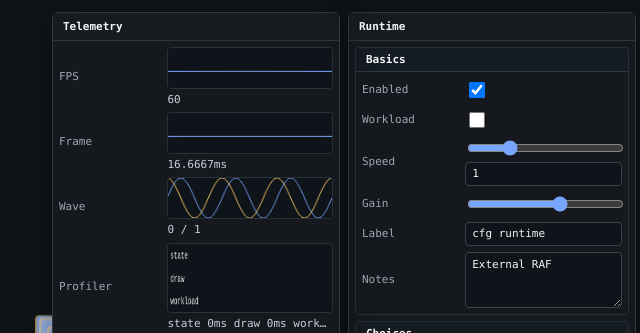
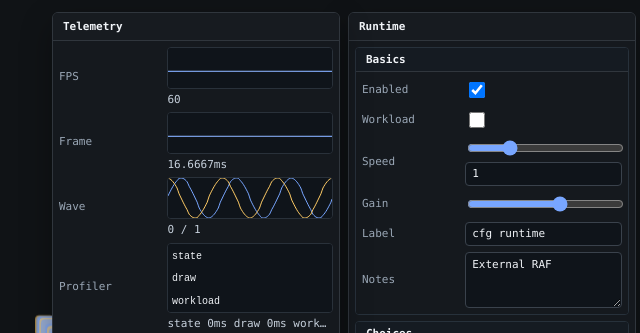
Before and after one commit to u29dc/cfg, a website built with Vite: page demo/index.html in a window 1280 px wide. Shown: the top 333 px of the page, 632-1272 px from the left. Built offline with nearby package versions, Linux system fonts and the light colour scheme.

Commit message:
refactor(telemetry): tighten runtime tokens and rendering

```diff
--- a/demo/src/main.ts
+++ b/demo/src/main.ts
@@ -47,6 +47,7 @@
 	canvasHeight: 720,
 	frameClamp: 64,
 	logEvery: 90,
+	hudEvery: 4,
 	tau: Math.PI * 2,
 	centerInfluence: 0.24,
 	phaseStep: 0.07,
@@ -125,6 +126,7 @@
 let pulse = 0;
 let lastTime = 0;
 let workloadCost = 0;
+let hudKey = '';
 const cfg = createCfg({ scheduler: 'external' });
 
 const controls = cfg.pane({ id: 'runtime', title: 'Runtime' });
@@ -233,28 +235,36 @@
 	const dt = Math.min(demoMetrics.frameClamp, time - lastTime || theme.metrics.frameBudget);
 	lastTime = time;
 	frameCount += 1;
-	pulse += (dt / 1000) * state.speed;
+	pulse += (dt / theme.metrics.millisPerSecond) * state.speed;
 	if (frameCount % demoMetrics.logEvery === 0) {
 		log.push(`${state.mode} ${frameCount}`);
 	}
+	if (frameCount % demoMetrics.hudEvery === 0) {
+		renderHud();
+	}
+	wave.push([Math.sin(pulse * demoMetrics.tau), Math.cos(pulse * demoMetrics.tau)]);
+	fps.push(theme.metrics.millisPerSecond / dt);
+	frame.push(dt);
+}
+
+function renderHud() {
+	const snapshot = {
+		enabled: state.enabled,
+		mode: state.mode,
+		density: state.density,
+		range: state.range,
+		position: state.position,
+	};
+	const key = `${state.label}|${state.mode}|${state.speed}|${state.point.x}|${state.point.y}|${JSON.stringify(snapshot)}`;
+	if (key === hudKey) {
+		return;
+	}
+	hudKey = key;
 	labelNode.textContent = state.label;
 	modeNode.textContent = state.mode;
 	speedNode.textContent = `${state.speed.toFixed(2)}x`;
 	pointNode.textContent = `${state.point.x.toFixed(2)}, ${state.point.y.toFixed(2)}`;
-	stateNode.textContent = JSON.stringify(
-		{
-			enabled: state.enabled,
-			mode: state.mode,
-			density: state.density,
-			range: state.range,
-			position: state.position,
-		},
-		null,
-		2,
-	);
-	wave.push([Math.sin(pulse * demoMetrics.tau), Math.cos(pulse * demoMetrics.tau)]);
-	fps.push(1_000 / dt);
-	frame.push(dt);
+	stateNode.textContent = JSON.stringify(snapshot, null, 2);
 }
 
 function draw(time: number) {
--- a/examples/public.ts
+++ b/examples/public.ts
@@ -80,13 +80,13 @@
 	media.image(state, 'image', { accept: 'image/png,image/jpeg,image/webp' });
 
 	const telemetry = cfg.pane({ id: 'telemetry', title: 'Telemetry', collapsed: false });
-	const fps = telemetry.fpsGraph({ label: 'FPS', min: 0, max: theme.metrics.fpsMax, target: theme.metrics.fpsTarget, history: theme.metrics.profileHistory });
-	const frame = telemetry.frameGraph({ label: 'Frame', min: 0, max: theme.metrics.frameMax, target: theme.metrics.frameBudget, unit: 'ms', history: theme.metrics.profileHistory });
+	const fps = telemetry.fpsGraph({ label: 'FPS', min: 0, max: theme.metrics.fpsMax, target: theme.metrics.fpsTarget, history: theme.metrics.graphHistory });
+	const frame = telemetry.frameGraph({ label: 'Frame', min: 0, max: theme.metrics.frameMax, target: theme.metrics.frameBudget, unit: 'ms', history: theme.metrics.graphHistory });
 	const waveform = telemetry.waveformGraph({
 		label: 'Waveform',
 		min: -1,
 		max: 1,
-		history: theme.metrics.profileHistory,
+		history: theme.metrics.graphHistory,
 		series: [{ label: 'sin' }, { label: 'cos', color: theme.palette.gold }],
 	});
 	const profiler = telemetry.profiler({ label: 'Profiler' });
--- a/packages/core/src/engine.ts
+++ b/packages/core/src/engine.ts
@@ -1,6 +1,7 @@
 import { Frame } from './frame';
 import { Ids } from './id';
 import { Settings } from './settings';
+import { theme } from './theme';
 import type { CancelRaf, CfgOptions, Clock, FrameProfiler, FrameRenderable, FrameSampler, RuntimeItem, SchedulerMode } from './types';
 
 export class Engine {
@@ -57,7 +58,7 @@
 		this.assert();
 		const sample = this.frame.begin(time, this.clock());
 		if (sample.delta > 0) {
-			this.#sample('fps', 1_000 / sample.delta);
+			this.#sample('fps', theme.metrics.millisPerSecond / sample.delta);
 		}
 		for (const profiler of this.#profilers) {
 			profiler.beginFrame(sample.frame);
--- a/packages/core/src/frame.ts
+++ b/packages/core/src/frame.ts
@@ -1,3 +1,4 @@
+import { theme } from './theme';
 import { clamp, finite } from './utils/math';
 
 export interface FrameSample {
@@ -19,14 +20,12 @@
 
 	begin(time: number, now: number) {
 		const safe = finite(time, this.#sample.time);
-		const delta = Number.isFinite(this.#sample.time) ? clamp(safe - this.#sample.time, 0, 1_000) : 0;
-		this.#sample = {
-			frame: this.#sample.frame + 1,
-			time: safe,
-			delta,
-			start: now,
-			duration: 0,
-		};
+		const delta = Number.isFinite(this.#sample.time) ? clamp(safe - this.#sample.time, 0, theme.metrics.frameDeltaMax) : 0;
+		this.#sample.frame += 1;
+		this.#sample.time = safe;
+		this.#sample.delta = delta;
+		this.#sample.start = now;
+		this.#sample.duration = 0;
 		return this.#sample;
 	}
 
--- a/packages/core/src/profiler.ts
+++ b/packages/core/src/profiler.ts
@@ -6,6 +6,7 @@
 	readonly #values: Float32Array;
 	#index = 0;
 	#count = 0;
+	#sum = 0;
 	latest = 0;
 	max = 0;
 
@@ -21,20 +22,25 @@
 	add(value: number) {
 		this.latest += Math.max(0, value);
 		this.max = Math.max(this.max, this.latest);
+		if (this.#count === this.#values.length) {
+			this.#sum -= this.#values[this.#index] ?? 0;
+		} else {
+			this.#count += 1;
+		}
 		this.#values[this.#index] = this.latest;
+		this.#sum += this.latest;
 		this.#index = (this.#index + 1) % this.#values.length;
-		this.#count = Math.min(this.#count + 1, this.#values.length);
+	}
+
+	get average() {
+		return this.#count > 0 ? this.#sum / this.#count : 0;
 	}
 
 	snapshot(): EntrySnapshot {
-		let sum = 0;
-		for (let index = 0; index < this.#count; index += 1) {
-			sum += this.#values[index] ?? 0;
-		}
 		return {
 			label: this.label,
 			latest: this.latest,
-			average: this.#count > 0 ? sum / this.#count : 0,
+			average: this.average,
 			max: this.max,
 		};
 	}
@@ -100,6 +106,10 @@
 		};
 	}
 
+	entries() {
+		return this.#entries.values();
+	}
+
 	clear() {
 		this.#entries.clear();
 		this.#stack.length = 0;
@@ -117,5 +127,5 @@
 }
 
 function clean(label: string) {
-	return label.trim().slice(0, 80) || 'section';
+	return label.trim().slice(0, theme.metrics.profileLabelMax) || 'section';
 }
--- a/packages/core/src/theme.ts
+++ b/packages/core/src/theme.ts
@@ -34,16 +34,32 @@
 	},
 	metrics: {
 		frameBudget: 16.67,
+		frameDeltaMax: 1_000,
 		fpsTarget: 60,
 		fpsMax: 144,
 		frameMax: 40,
+		millisPerSecond: 1_000,
+		graphWidth: 180,
 		graphHeight: 42,
 		graphHistory: 180,
+		graphHistoryMax: 720,
 		graphMinHistory: 16,
 		profileHistory: 120,
+		profileLabelMax: 80,
+		profilerRows: 8,
+		profilerReadout: 3,
+		profilerFontSize: 10,
+		profilerInset: 4,
+		profilerBarInset: 2,
 		profilerWidth: 280,
 		profilerHeight: 70,
 		padSize: 96,
 		bezierSize: 96,
+		colorSwatchSize: 20,
+		paletteSwatchSize: 18,
+		monitorHz: 8,
+		logRows: 4,
+		logRowsMax: 12,
+		logBuffer: 100,
 	},
 } as const satisfies Theme;
--- a/packages/vanilla/src/controls/color.ts
+++ b/packages/vanilla/src/controls/color.ts
@@ -16,8 +16,8 @@
 		this.#binding = binding;
 		this.#canvas = owner.doc.createElement('canvas');
 		this.#canvas.className = 'cfg-swatch-canvas';
-		this.#canvas.width = 20;
-		this.#canvas.height = 20;
+		this.#canvas.width = theme.metrics.colorSwatchSize;
+		this.#canvas.height = theme.metrics.colorSwatchSize;
 		this.#picker = owner.doc.createElement('input');
 		this.#picker.type = 'color';
 		this.#picker.className = 'cfg-color-picker';
@@ -46,7 +46,7 @@
 		const value = this.get();
 		this.#text.value = value;
 		this.#picker.value = six(value);
-		swatch(this.#canvas.getContext('2d'), value, 20);
+		swatch(this.#canvas.getContext('2d'), value, theme.metrics.colorSwatchSize);
 	}
 
 	#set(value: string, event: 'input' | 'change') {
@@ -77,10 +77,10 @@
 			button.dataset['cfgValue'] = item.value;
 			button.disabled = options.readonly ?? false;
 			const canvas = owner.doc.createElement('canvas');
-			canvas.width = 18;
-			canvas.height = 18;
+			canvas.width = theme.metrics.paletteSwatchSize;
+			canvas.height = theme.metrics.paletteSwatchSize;
 			canvas.className = 'cfg-swatch-canvas';
-			swatch(canvas.getContext('2d'), item.value, 18);
+			swatch(canvas.getContext('2d'), item.value, theme.metrics.paletteSwatchSize);
 			button.append(canvas);
 			button.addEventListener('click', () => this.#choose(item.value));
 			this.#buttons.push(button);
--- a/packages/vanilla/src/controls/monitor.ts
+++ b/packages/vanilla/src/controls/monitor.ts
@@ -1,8 +1,6 @@
 import type { LogMonitor, LogOptions, MonitorOptions } from '@u29dc/cfg-core';
-import { output } from '@u29dc/cfg-core';
+import { clamp, output, theme } from '@u29dc/cfg-core';
 import { Base, type Owner } from '../base';
-
-const defaultHz = 8;
 
 export class Monitor<T> extends Base<T> {
 	readonly #getValue: () => T;
@@ -18,7 +16,7 @@
 		super(owner, 'monitor', { ...options, serialize: false }, initial);
 		this.#getValue = getter;
 		this.#format = options.format ?? ((value) => String(value ?? ''));
-		this.#interval = 1_000 / (options.throttleHz ?? defaultHz);
+		this.#interval = theme.metrics.millisPerSecond / (options.throttleHz ?? theme.metrics.monitorHz);
 		this.#value = initial;
 		this.#readout = output(owner.doc, 'cfg-readout');
 		this.field.append(this.#readout);
@@ -59,11 +57,11 @@
 
 	constructor(owner: Owner, options: LogOptions) {
 		super(owner, 'log-monitor', { ...options, serialize: false }, []);
-		this.#limit = Math.max(1, Math.floor(options.bufferSize ?? 100));
-		this.#interval = 1_000 / (options.throttleHz ?? defaultHz);
+		this.#limit = Math.max(1, Math.floor(options.bufferSize ?? theme.metrics.logBuffer));
+		this.#interval = theme.metrics.millisPerSecond / (options.throttleHz ?? theme.metrics.monitorHz);
 		this.#readout = owner.doc.createElement('pre');
 		this.#readout.className = 'cfg-log';
-		this.#readout.style.maxBlockSize = `${Math.max(1, Math.floor(options.rows ?? 4)) * 1.2}em`;
+		this.#readout.dataset['cfgRows'] = String(clamp(Math.floor(options.rows ?? theme.metrics.logRows), 1, theme.metrics.logRowsMax));
 		this.field.append(this.#readout);
 	}
 
--- a/packages/vanilla/src/telemetry/graph.ts
+++ b/packages/vanilla/src/telemetry/graph.ts
@@ -1,6 +1,7 @@
 import type { GraphOptions, TelemetryGraph } from '@u29dc/cfg-core';
-import { clamp, output, ratio, Series, text, theme } from '@u29dc/cfg-core';
+import { clamp, output, Series, text, theme } from '@u29dc/cfg-core';
 import { Base, type Owner } from '../base';
+import { fit } from '../utils/canvas';
 import { color } from '../utils/color';
 
 type Mode = 'graph' | 'waveform' | 'fps' | 'frame';
@@ -27,13 +28,13 @@
 		);
 		this.#options = options;
 		this.#mode = mode;
-		const history = Math.max(theme.metrics.graphMinHistory, Math.floor(options.history ?? theme.metrics.graphHistory));
+		const history = Math.floor(clamp(options.history ?? theme.metrics.graphHistory, theme.metrics.graphMinHistory, theme.metrics.graphHistoryMax));
 		const series = options.series?.length ? options.series : [{ label: options.label ?? mode }];
 		this.#series = series.map((item, index) => new Series(seriesOptions(item, index, history)));
 		this.#canvas = owner.doc.createElement('canvas');
 		this.#canvas.className = 'cfg-graph';
-		this.#canvas.width = history;
-		this.#canvas.height = theme.metrics.graphHeight * ratio();
+		this.#canvas.width = theme.metrics.graphWidth;
+		this.#canvas.height = theme.metrics.graphHeight;
 		this.#ctx = this.#canvas.getContext('2d');
 		this.#readout = output(owner.doc, 'cfg-graph-readout');
 		this.field.append(this.#canvas, this.#readout);
@@ -91,7 +92,7 @@
 
 	protected render() {
 		this.#draw();
-		this.#readout.textContent = `${this.get().map(text).join(' / ')}${this.#options.unit ?? ''}`;
+		this.#readout.textContent = this.#readoutText();
 	}
 
 	#draw() {
@@ -99,14 +100,13 @@
 		if (!ctx) {
 			return;
 		}
-		const width = this.#canvas.width;
-		const canvasHeight = this.#canvas.height;
+		const { width, height } = fit(this.#canvas, theme.metrics.graphWidth, theme.metrics.graphHeight);
 		const range = this.#range();
-		ctx.clearRect(0, 0, width, canvasHeight);
+		ctx.clearRect(0, 0, width, height);
 		ctx.fillStyle = theme.telemetry.background;
-		ctx.fillRect(0, 0, width, canvasHeight);
+		ctx.fillRect(0, 0, width, height);
 		if (this.#options.target !== undefined) {
-			const y = yOf(this.#options.target, range.min, range.max, canvasHeight);
+			const y = yOf(this.#options.target, range.min, range.max, height);
 			ctx.strokeStyle = theme.telemetry.target;
 			ctx.beginPath();
 			ctx.moveTo(0, y);
@@ -114,22 +114,20 @@
 			ctx.stroke();
 		}
 		for (const series of this.#series) {
-			if (series.ring.count < 2) {
+			drawSeries(ctx, series, range.min, range.max, width, height);
+		}
+	}
+
+	#readoutText() {
+		let result = '';
+		for (let index = 0; index < this.#series.length; index += 1) {
+			const series = this.#series[index];
+			if (!series) {
 				continue;
 			}
-			ctx.strokeStyle = series.color;
-			ctx.beginPath();
-			for (let offset = 0; offset < series.ring.count; offset += 1) {
-				const x = (offset / Math.max(1, series.ring.data.length - 1)) * width;
-				const y = yOf(series.ring.at(offset), range.min, range.max, canvasHeight);
-				if (offset === 0) {
-					ctx.moveTo(x, y);
-				} else {
-					ctx.lineTo(x, y);
-				}
-			}
-			ctx.stroke();
+			result += `${index === 0 ? '' : ' / '}${text(series.ring.latest())}`;
 		}
+		return `${result}${this.#options.unit ?? ''}`;
 	}
 
 	#range() {
@@ -153,6 +151,40 @@
 	return canvasHeight - clamp((value - min) / (max - min || 1), 0, 1) * canvasHeight;
 }
 
+function drawSeries(ctx: CanvasRenderingContext2D, series: Series, min: number, max: number, width: number, height: number) {
+	const count = series.ring.count;
+	if (count < 2) {
+		return;
+	}
+	const columns = Math.max(2, Math.min(count, Math.floor(width)));
+	ctx.strokeStyle = series.color;
+	ctx.beginPath();
+	for (let column = 0; column < columns; column += 1) {
+		const value = sample(series, column, columns, count);
+		const x = (column / Math.max(1, columns - 1)) * width;
+		const y = yOf(value, min, max, height);
+		if (column === 0) {
+			ctx.moveTo(x, y);
+		} else {
+			ctx.lineTo(x, y);
+		}
+	}
+	ctx.stroke();
+}
+
+function sample(series: Series, column: number, columns: number, count: number) {
+	if (count <= columns) {
+		return series.ring.at(column);
+	}
+	const start = Math.floor((column / columns) * count);
+	const end = Math.max(start + 1, Math.floor(((column + 1) / columns) * count));
+	let total = 0;
+	for (let index = start; index < end; index += 1) {
+		total += series.ring.at(index);
+	}
+	return total / (end - start);
+}
+
 function seriesOptions(item: { id?: string; label?: string; color?: string }, index: number, size: number) {
 	const result: { id?: string; label?: string; color: string; size: number } = {
 		color: color(item.color ?? theme.palette.series[index % theme.palette.series.length] ?? theme.palette.blue),
--- a/packages/vanilla/src/telemetry/profile.ts
+++ b/packages/vanilla/src/telemetry/profile.ts
@@ -1,12 +1,14 @@
 import type { Profiler, ProfilerOptions, ProfilerSnapshot } from '@u29dc/cfg-core';
-import { output, Profile, ratio, text, theme } from '@u29dc/cfg-core';
+import { output, Profile, type ProfileEntry, text, theme } from '@u29dc/cfg-core';
 import { Base, type Owner } from '../base';
+import { fit } from '../utils/canvas';
 
 export class ProfilerControl extends Base<ProfilerSnapshot> implements Profiler {
 	readonly #profile: Profile;
 	readonly #canvas: HTMLCanvasElement;
 	readonly #ctx: CanvasRenderingContext2D | null;
 	readonly #readout: HTMLElement;
+	readonly #visible: ProfileEntry[] = [];
 	#dirty = true;
 
 	constructor(owner: Owner, options: ProfilerOptions) {
@@ -15,8 +17,8 @@
 		this.#profile = profile;
 		this.#canvas = owner.doc.createElement('canvas');
 		this.#canvas.className = 'cfg-profiler';
-		this.#canvas.width = theme.metrics.profilerWidth * ratio();
-		this.#canvas.height = theme.metrics.profilerHeight * ratio();
+		this.#canvas.width = theme.metrics.profilerWidth;
+		this.#canvas.height = theme.metrics.profilerHeight;
 		this.#ctx = this.#canvas.getContext('2d');
 		this.#readout = output(owner.doc, 'cfg-profiler-readout');
 		this.field.append(this.#canvas, this.#readout);
@@ -42,7 +44,11 @@
 	}
 
 	measure<T>(label: string, fn: () => T) {
-		return this.#profile.measure(label, () => this.owner.clock(), fn);
+		try {
+			return this.#profile.measure(label, () => this.owner.clock(), fn);
+		} finally {
+			this.#dirty = true;
+		}
 	}
 
 	getSnapshot() {
@@ -72,39 +78,64 @@
 	}
 
 	protected render() {
-		const snapshot = this.#profile.snapshot();
-		this.#draw(snapshot);
-		this.#readout.textContent =
-			snapshot.entries
-				.slice(0, 3)
-				.map((entry) => `${entry.label} ${text(entry.latest)}ms`)
-				.join('  ') || 'no samples';
+		this.#refreshVisible();
+		this.#draw();
+		this.#readout.textContent = this.#readoutText();
 	}
 
-	#draw(snapshot: ProfilerSnapshot) {
+	#refreshVisible() {
+		this.#visible.length = 0;
+		for (const entry of this.#profile.entries()) {
+			this.#visible.push(entry);
+			if (this.#visible.length >= theme.metrics.profilerRows) {
+				break;
+			}
+		}
+	}
+
+	#readoutText() {
+		if (this.#visible.length === 0) {
+			return 'no samples';
+		}
+		let result = '';
+		const count = Math.min(this.#visible.length, theme.metrics.profilerReadout);
+		for (let index = 0; index < count; index += 1) {
+			const entry = this.#visible[index];
+			if (!entry) {
+				continue;
+			}
+			result += `${index === 0 ? '' : '  '}${entry.label} ${text(entry.latest)}ms`;
+		}
+		return result || 'no samples';
+	}
+
+	#draw() {
 		const ctx = this.#ctx;
 		if (!ctx) {
 			return;
 		}
-		const width = this.#canvas.width;
-		const height = this.#canvas.height;
-		const entries = snapshot.entries.slice(0, 8);
-		const max = Math.max(theme.metrics.frameBudget, ...entries.map((entry) => entry.max));
-		const row = height / Math.max(1, entries.length);
+		const { width, height, scale } = fit(this.#canvas, theme.metrics.profilerWidth, theme.metrics.profilerHeight);
+		let max: number = theme.metrics.frameBudget;
+		for (const entry of this.#visible) {
+			max = Math.max(max, entry.max);
+		}
+		const row = height / Math.max(1, this.#visible.length);
+		const inset = theme.metrics.profilerInset * scale;
+		const barInset = theme.metrics.profilerBarInset * scale;
 		ctx.clearRect(0, 0, width, height);
 		ctx.fillStyle = theme.telemetry.background;
 		ctx.fillRect(0, 0, width, height);
-		for (let index = 0; index < entries.length; index += 1) {
-			const entry = entries[index];
+		for (let index = 0; index < this.#visible.length; index += 1) {
+			const entry = this.#visible[index];
 			if (!entry) {
 				continue;
 			}
 			const y = index * row;
 			ctx.fillStyle = entry.latest > theme.metrics.frameBudget ? theme.telemetry.warning : theme.telemetry.ok;
-			ctx.fillRect(0, y + 2, (entry.latest / max) * width, Math.max(2, row - 4));
+			ctx.fillRect(0, y + barInset, (entry.latest / max) * width, Math.max(barInset, row - barInset * 2));
 			ctx.fillStyle = theme.telemetry.text;
-			ctx.font = `${10 * ratio()}px ui-monospace, monospace`;
-			ctx.fillText(entry.label, 4 * ratio(), y + row * 0.65);
+			ctx.font = `${theme.metrics.profilerFontSize * scale}px ui-monospace, monospace`;
+			ctx.fillText(entry.label, inset, y + row * 0.65);
 		}
 	}
 }
--- /dev/null
+++ b/packages/vanilla/src/utils/canvas.ts
@@ -0,0 +1,20 @@
+import { ratio } from '@u29dc/cfg-core';
+
+export interface CanvasSize {
+	width: number;
+	height: number;
+	scale: number;
+}
+
+export function fit(canvas: HTMLCanvasElement, fallbackWidth: number, fallbackHeight: number): CanvasSize {
+	const scale = ratio();
+	const width = Math.max(1, Math.round((canvas.clientWidth || fallbackWidth) * scale));
+	const height = Math.max(1, Math.round((canvas.clientHeight || fallbackHeight) * scale));
+	if (canvas.width !== width) {
+		canvas.width = width;
+	}
+	if (canvas.height !== height) {
+		canvas.height = height;
+	}
+	return { width, height, scale };
+}
```
Also changed, not shown: packages/core/src/types.ts (+16 -0 lines), packages/vanilla/src/controls/vector.ts (+16 -7 lines), packages/vanilla/src/styles/cfg.css (+49 -0 lines), dist/index.d.ts, dist/index.js, dist/styles.css.
